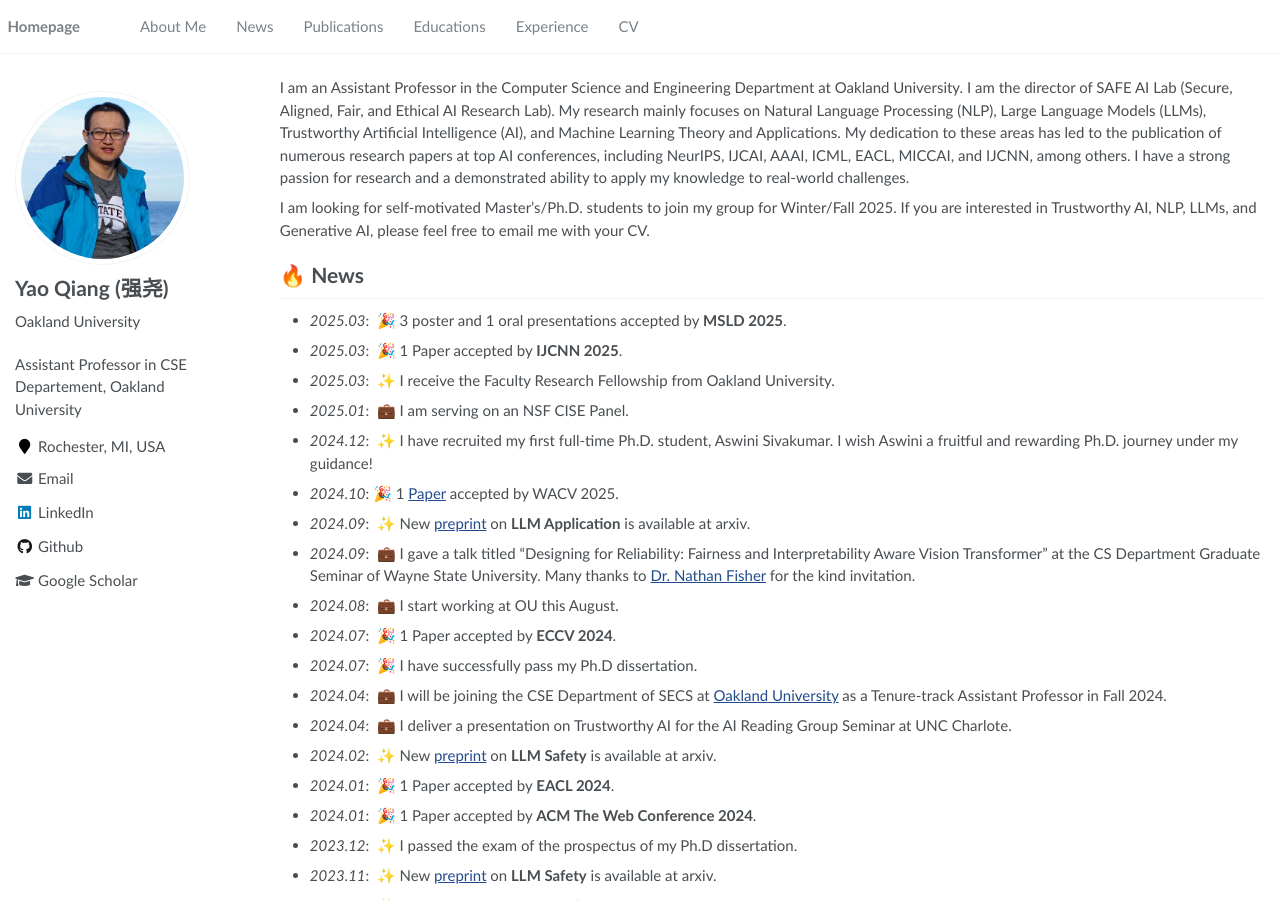
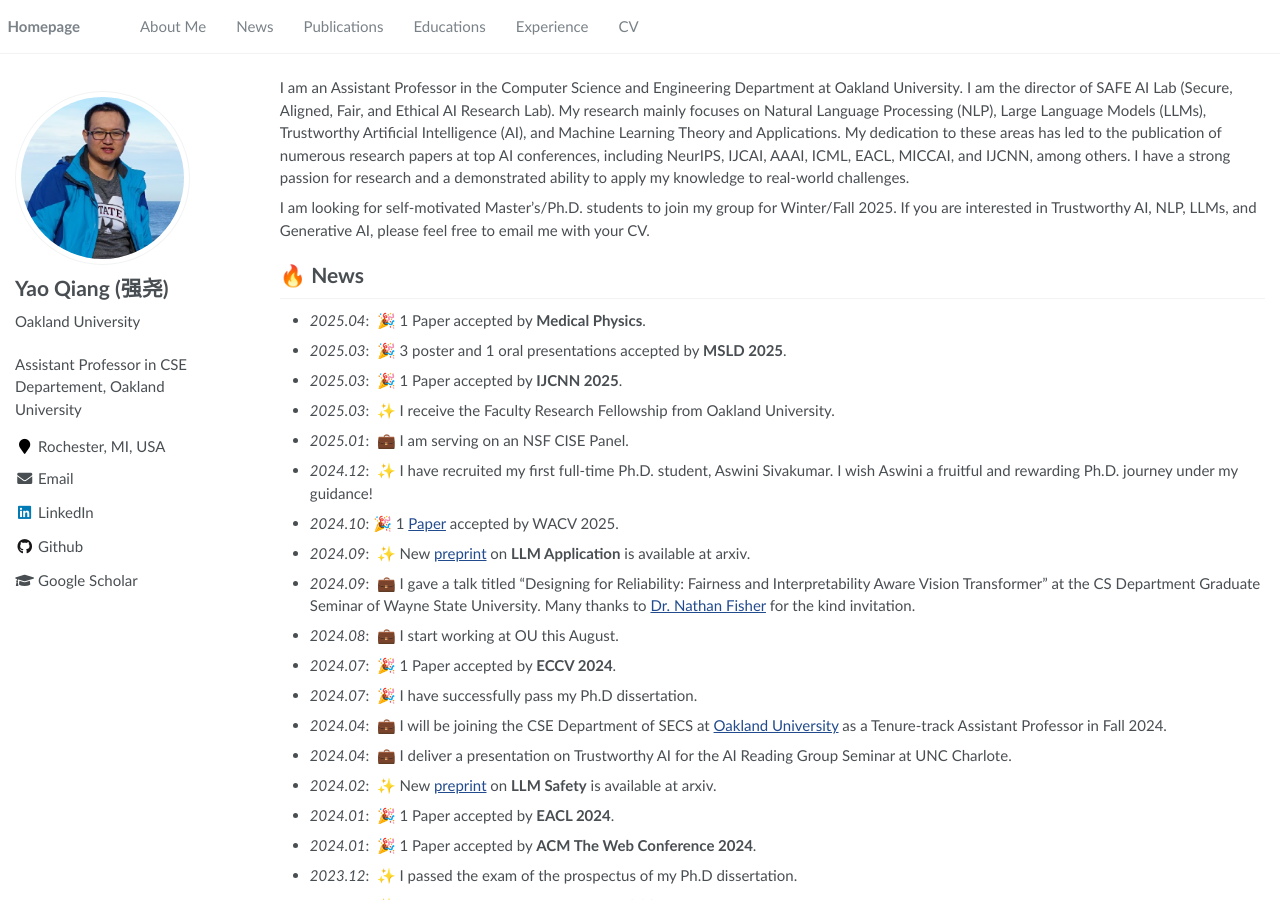
Before and after one commit to qiangyao1988/qiangyao1988.github.io, a Jekyll site: the page built from _pages/about.md, in a window 1280 px wide and 900 px high. Built offline with Jekyll 4.4.1, drawn with Linux system fonts in a browser that asks for light colours.

Commit message:
Update about.md

```diff
--- a/_pages/about.md
+++ b/_pages/about.md
@@ -15,6 +15,7 @@ I am an Assistant Professor in the Computer Science and Engineering Department a
 I am looking for self-motivated Master's/Ph.D. students to join my group for Winter/Fall 2025. If you are interested in Trustworthy AI, NLP, LLMs, and Generative AI, please feel free to email me with your CV.
 
 # 🔥 News
+- *2025.04*: &nbsp;🎉 1 Paper accepted by **Medical Physics**.
 - *2025.03*: &nbsp;🎉 3 poster and 1 oral presentations accepted by **MSLD 2025**.
 - *2025.03*: &nbsp;🎉 1 Paper accepted by **IJCNN 2025**.
 - *2025.03*: &nbsp;✨ I receive the Faculty Research Fellowship from Oakland University.
```
